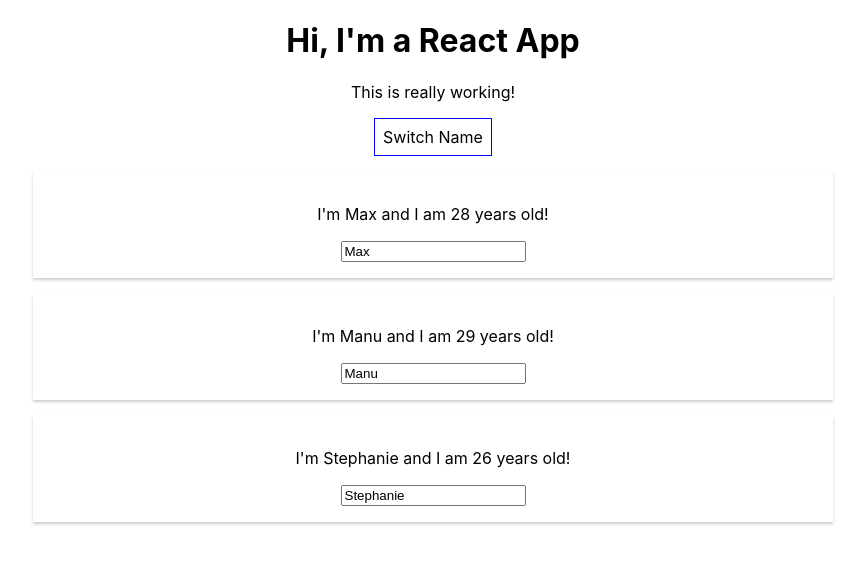
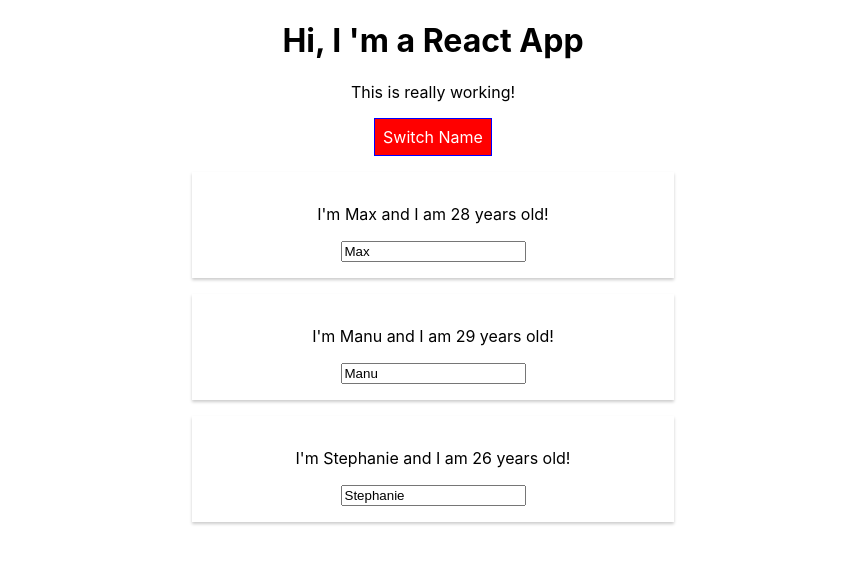
Before and after one commit to tommynicoletti/react-complete-guide, a React (Create React App) app: page / in a window 1280 px wide. Both pictures are taken after a click on the button "Switch Name". Shown: the top 564 px of the page, without its empty margins (207-1072 px from the left). Built offline with nearby package versions, Linux system fonts and the light colour scheme.

Commit message:
Advanced styling feature

```diff
--- a/package.json
+++ b/package.json
@@ -6,6 +6,7 @@
     "@testing-library/jest-dom": "^4.2.4",
     "@testing-library/react": "^9.4.0",
     "@testing-library/user-event": "^7.2.1",
+    "radium": "^0.26.0",
     "react": "^16.12.0",
     "react-dom": "^16.12.0",
     "react-scripts": "3.4.0"
--- a/src/App.css
+++ b/src/App.css
@@ -1,3 +1,11 @@
 .App {
-  text-align: center;
+    text-align: center;
 }
+
+.red {
+    color: red;
+}
+
+.bold {
+    font-weight: bold;
+}
--- a/src/App.js
+++ b/src/App.js
@@ -1,13 +1,14 @@
 import React, { Component } from 'react';
 import './App.css';
 import Person from './Person/Person';
+import Radium, { StyleRoot } from 'radium';
 
 class App extends Component {
     state = {
         persons: [
-      { name: 'Max', age: 28 },
-      { name: 'Manu', age: 29 },
-      { name: 'Stephanie', age: 26 }
+            { id: 'abc1', name: 'Max', age: 28 },
+            { id: 'abc12', name: 'Manu', age: 29 },
+            { id: 'abc123', name: 'Stephanie', age: 26 }
         ],
         otherState: 'some other value'
     };
@@ -25,14 +26,26 @@ class App extends Component {
         });
     };
 
-  nameChangedHandler = (event) => {
-    this.setState({
-      persons: [
-        { name: 'Max', age: 28 },
-        { name: event.target.value, age: 29 },
-        { name: 'Stephanie', age: 26 }
-      ]
+    nameChangedHandler = (event, id) => {
+        const personIndex = this.state.persons.findIndex(p => {
+            return p.id === id;
         });
+        const person = {
+            ...this.state.persons[personIndex]
+        }
+        person.name = event.target.value;
+
+        const persons = [...this.state.persons];
+        persons[personIndex] = person;
+
+        this.setState({ persons: persons });
+    }
+
+    deletePersonHandler = (personIndex) => {
+        // const persons = this.state.persons.slice();
+        const persons = [...this.state.persons];
+        persons.splice(personIndex, 1);
+        this.setState({ persons: persons });
     }
 
     togglePersonsHandler = () => {
@@ -43,36 +56,59 @@ class App extends Component {
 
     render() {
         const style = {
-      backgroundColor: 'white',
+            backgroundColor: 'green',
+            color: 'white',
             font: 'inherit',
             border: '1px solid blue',
             padding: '8px',
-      cursor: 'pointer'
+            cursor: 'pointer',
+            ':hover': {
+                backgroundColor: 'lightgreen',
+                color: 'black'
+            }
         }
         let persons = null;
         if (this.state.showPersons) {
             persons = (
                 <div>
-          {this.state.persons.map(person => {
+                    {
+                        this.state.persons.map((person, index) => {
                             return <Person
+                                click={
+                                    () => this.deletePersonHandler(index)}
                                 name={person.name}
                                 age={person.age}
+                                key={person.id}
+                                changed={
+                                    (event) => this.nameChangedHandler(event, person.id)}
                             />
-          })}
+                        })
+                    }
                 </div>
             );
+            style.backgroundColor = 'red';
+            style[':hover'] = {
+                backgroundColor: 'salmon',
+                color: 'black'
+            };
+        }
+        const classes = [];
+        if (this.state.persons.length <= 2) {
+            classes.push('red');
+        }
+        if (this.state.persons.length <= 1) {
+            classes.push('bold');
         }
         return (
-      <div className="App">
-        <h1>Hi, I'm a React App</h1>
-        <p>This is really working!</p>
-        <button
-          style={style}
-          onClick={this.togglePersonsHandler}>Switch Name</button>
-        {persons}
+            <StyleRoot>
+                <div className="App" >
+                    <h1> Hi, I 'm a React App</h1>
+                    <p className={classes.join(' ')} > This is really working! </p>
+                    <button style={style} onClick={this.togglePersonsHandler} > Switch Name </button> {persons}
                 </div>
+            </StyleRoot>
         );
     }
 }
 
-export default App;
+export default Radium(App);
--- a/src/Person/Person.css
+++ b/src/Person/Person.css
@@ -6,3 +6,9 @@
     padding: 16px;
     text-align: center;
 }
+
+/* @media (min-width: 500px) {
+    .Person {
+        width: 450px;
+    }
+} */
--- a/src/Person/Person.js
+++ b/src/Person/Person.js
@@ -1,10 +1,15 @@
 import React from 'react';
 import './Person.css';
+import Radium from 'radium';
 
 const person = (props) => {
-
+    const style = {
+        '@media (min-width: 500px)': {
+            width: '450px'
+        }
+    };
     return (
-        <div className="Person">
+        <div className="Person" style={style}>
             <p onClick={props.click}>I'm {props.name} and I am {props.age} years old!</p>
             <p>{props.children}</p>
             <input type="text" onChange={props.changed} value={props.name} />
@@ -12,4 +17,4 @@ const person = (props) => {
     )
 }
 
-export default person;
+export default Radium(person);
```
Also changed, not shown: 1 other file (tests, documents, lock files or other folders). Lines whose indentation alone changed are shown as unchanged.
